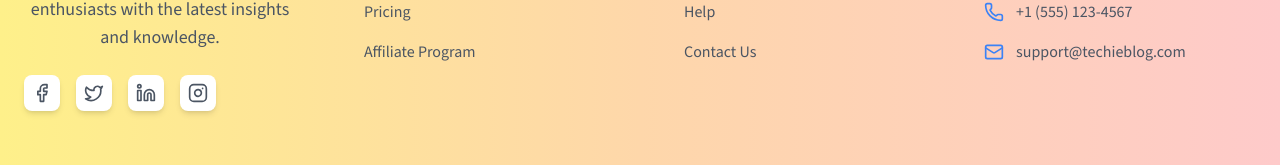
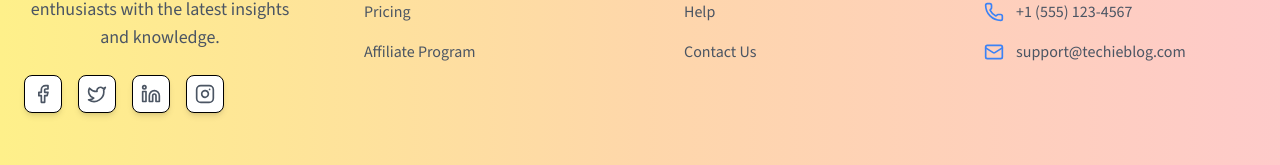
Before and after one commit to Tushar-senpai/TechieBlog, a React (Vite) app: page / in a window 1280 px wide. Shown: the part 1712-1877 px from the top of the page. Built offline with nearby package versions, Linux system fonts and the light colour scheme; no server answers.

Commit message:
updating the social icons and added a black border

```diff
--- a/src/components/Footer/Footer.jsx
+++ b/src/components/Footer/Footer.jsx
@@ -35,22 +35,22 @@ const Footer = () => {
             </p>
             <div className="flex space-x-4">
               <a href="#" className="group">
-                <div className="bg-white p-2 rounded-lg shadow-md group-hover:shadow-lg transition-all duration-300 transform group-hover:-translate-y-1">
-                  <Facebook className="w-5 h-5 text-gray-600 group-hover:text-[#1876f2]" />
+                <div className="bg-white p-2 rounded-lg shadow-md border border-black group-hover:shadow-lg transition-all duration-300 transform group-hover:-translate-y-1">
+                  <Facebook className="w-5 h-5 text-gray-600 group-hover:text-[#1876f2] " />
                 </div>
               </a>
               <a href="#" className="group">
-                <div className="bg-white p-2 rounded-lg shadow-md group-hover:shadow-lg transition-all duration-300 transform group-hover:-translate-y-1">
+                <div className="bg-white p-2 rounded-lg shadow-md border border-black group-hover:shadow-lg transition-all duration-300 transform group-hover:-translate-y-1">
                   <Twitter className="w-5 h-5 text-gray-600 group-hover:text-[#0F1419]" />
                 </div>
               </a>
               <a href="#" className="group">
-                <div className="bg-white p-2 rounded-lg shadow-md group-hover:shadow-lg transition-all duration-300 transform group-hover:-translate-y-1">
+                <div className="bg-white p-2 rounded-lg shadow-md border border-black group-hover:shadow-lg transition-all duration-300 transform group-hover:-translate-y-1">
                   <Linkedin className="w-5 h-5 text-gray-600 group-hover:text-[#0077B5]" />
                 </div>
               </a>
               <a href="#" className="group">
-                <div className="bg-white p-2 rounded-lg shadow-md group-hover:shadow-lg transition-all duration-300 transform group-hover:-translate-y-1">
+                <div className="bg-white p-2 rounded-lg shadow-md border border-black group-hover:shadow-lg transition-all duration-300 transform group-hover:-translate-y-1">
                   <Instagram className="w-5 h-5 text-gray-600 group-hover:text-[#E1306C]" />
                 </div>
               </a>
```
